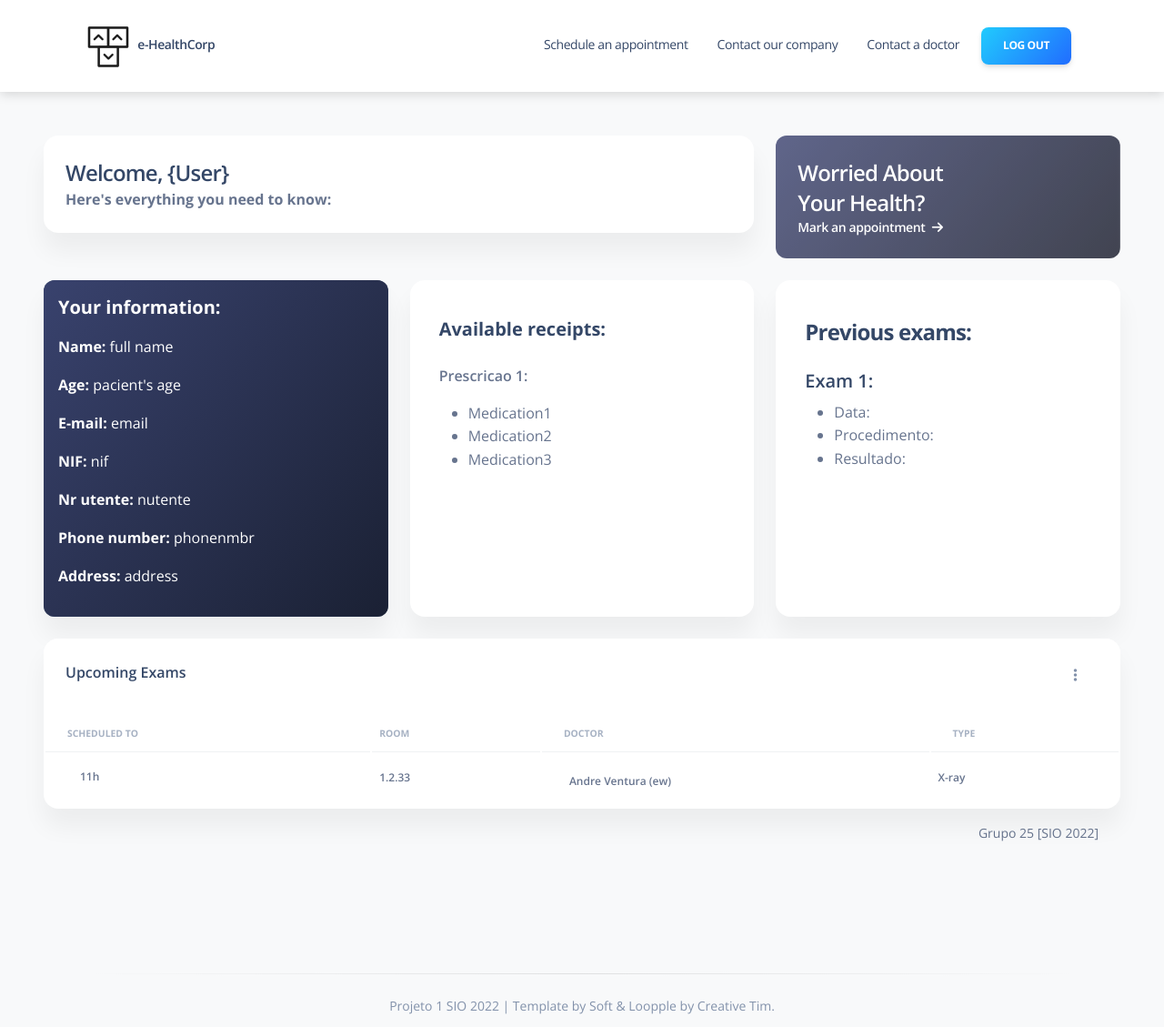
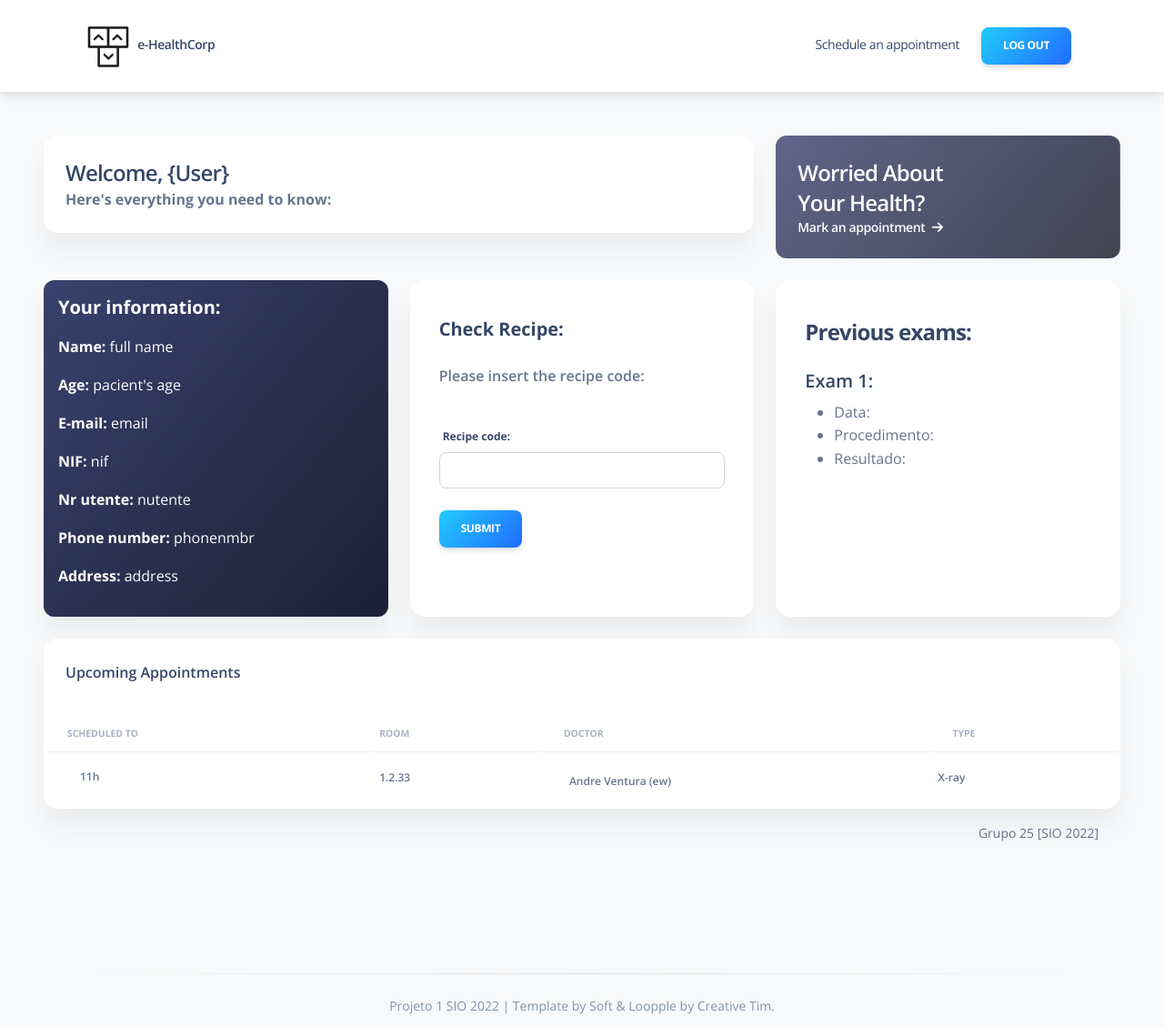
Before and after one commit to detiuaveiro/assignment-1---vulnerable-ehealth-application-grupo_25, a Flask app: page /logged in a window 1280 px wide; the page is wider, and only the part inside the window is pictured. Shown: the top 1129 px of that part at 91% size. Run offline with Flask 2, Linux system fonts and the light colour scheme; some libraries are stand-ins or nearby versions.

Commit message:
added last html implementations - for now

```diff
--- a/project/app.py
+++ b/project/app.py
@@ -9,15 +9,15 @@
 
 db = mysql.connector.connect(
     host="localhost",
-    port=3307,
-    user="root",
-    password="1904",
+    #port=3307,
+    #user="root",
+    #password="1904",
     get_warnings=True,
     #user="daniel",
     #password="8495",
     database="eHealthCorp",
-    #user="bruna",
-    #password="12345678",
+    user="bruna",
+    password="12345678",
     #database="sio_db"
     #user='andre',
     #password='Password123#@!',
--- a/project/templates/logged.html
+++ b/project/templates/logged.html
@@ -32,7 +32,10 @@
   <script src="https://kit.fontawesome.com/42d5adcbca.js" crossorigin="anonymous"></script>
   <!-- CSS Files -->
     <link rel="stylesheet" id="pagestyle" href="{{ url_for('static', filename='css/soft-ui-dashboard.css') }}" />
-</head>
+  <script src="https://code.jquery.com/jquery-3.2.1.slim.min.js" integrity="sha384-KJ3o2DKtIkvYIK3UENzmM7KCkRr/rE9/Qpg6aAZGJwFDMVNA/GpGFF93hXpG5KkN" crossorigin="anonymous"></script>
+<script src="https://cdnjs.cloudflare.com/ajax/libs/popper.js/1.12.3/umd/popper.min.js" integrity="sha384-vFJXuSJphROIrBnz7yo7oB41mKfc8JzQZiCq4NCceLEaO4IHwicKwpJf9c9IpFgh" crossorigin="anonymous"></script>
+<script src="https://maxcdn.bootstrapcdn.com/bootstrap/4.0.0-beta.2/js/bootstrap.min.js" integrity="sha384-alpBpkh1PFOepccYVYDB4do5UnbKysX5WZXm3XxPqe5iKTfUKjNkCk9SaVuEZflJ" crossorigin="anonymous"></script>
+  </head>
 
 <body class="g-sidenav-show  bg-gray-100">
   {% include 'navbar-logged.html' %}
@@ -96,13 +99,34 @@
           <div class="card h-100 p-3">
             <div class="overflow-hidden position-relative border-radius-lg h-100">
               <div class="card-body position-relative z-index-1 d-flex flex-column h-100 p-3">
-                <h5 class="font-weight-bolder mb-4 pt-2">Available receipts:</h5>
-                <p class="font-weight-bold">Prescricao 1:</p>
-                <ul>
-                  <li>Medication1</li>
-                  <li>Medication2</li>
-                  <li>Medication3</li>
-                </ul>
+                <h5 class="font-weight-bolder mb-4 pt-2">Check Recipe:</h5>
+                <p class="font-weight-bold">Please insert the recipe code:</p>
+                <div class="col-12 pt-4">
+                  <label for="name">Recipe code:</label>
+                  <input class="form-control" type="text" id="name" name="name">
+                </div>
+                <div class="col-auto pt-4">
+                  <button type="button" class="btn mb-0 cursor-pointer bg-gradient-info" id="finishedBut" data-toggle="modal" data-target="#exampleModalCenter">Submit</button>
+                </div>
+              </div>
+             <div class="modal fade" id="exampleModalCenter" tabindex="-1" role="dialog" aria-labelledby="exampleModalCenterTitle" aria-hidden="true">
+                <div class="modal-dialog modal-dialog-centered" role="document">
+                  <div class="modal-content">
+                    <div class="modal-header">
+                      <h5 class="modal-title" id="exampleModalLongTitle">Recipe found:</h5>
+                      <button type="button" class="close" data-dismiss="modal" aria-label="Close">
+                        <span aria-hidden="true">&times;</span>
+                      </button>
+                    </div>
+                    <div class="modal-body">
+                      <h6>Medicação: </h6>
+                      <h6>Nao sei mais...: </h6>
+                    </div>
+                    <div class="modal-footer">
+                      <button type="button" class="btn btn-secondary" data-dismiss="modal">Close</button>
+                    </div>
+                  </div>
+                </div>
               </div>
             </div>
           </div>
@@ -126,25 +150,12 @@
       </div>
 
       <div class="row my-4">
-        <div class="col-lg-12 col-md-6 mb-md-0 mb-4">
+        <div class="col-lg-12 col-md-12 mb-md-0 mb-4">
           <div class="card">
             <div class="card-header pb-0">
               <div class="row">
                 <div class="col-lg-6 col-7">
-                  <h6>Upcoming Exams</h6>
-                </div>
-                <div class="col-lg-6 col-5 my-auto text-end">
-                  <div class="dropdown float-lg-end pe-4">
-                    <a class="cursor-pointer" id="dropdownTable" data-bs-toggle="dropdown" aria-expanded="false">
-                      <i class="fa fa-ellipsis-v text-secondary"></i>
-                    </a>
-                    <ul class="dropdown-menu px-2 py-3 ms-sm-n4 ms-n5" aria-labelledby="dropdownTable">
-                      <li><a class="dropdown-item border-radius-md" href="javascript:;">Exam type ascending</a></li>
-                      <li><a class="dropdown-item border-radius-md" href="javascript:;">Exam type descending</a></li>
-                      <li><a class="dropdown-item border-radius-md" href="javascript:;">Hour type ascending</a></li>
-                      <li><a class="dropdown-item border-radius-md" href="javascript:;">Hour type descending</a></li>
-                    </ul>
-                  </div>
+                  <h6>Upcoming Appointments</h6>
                 </div>
               </div>
             </div>
--- a/project/templates/navbar-logged.html
+++ b/project/templates/navbar-logged.html
@@ -18,12 +18,6 @@
                     <a href="{{ url_for('appointment')}}" class="nav-link ps-2 cursor-pointer">Schedule an appointment</a>
                 </li>
                 <li class="nav-item mx-2">
-                    <a href="{{ url_for('contactform')}}" class="nav-link ps-2 cursor-pointer">Contact our company</a>
-                </li>
-                <li class="nav-item mx-2">
-                    <a href="{{ url_for('contactdoctor')}}" class="nav-link ps-2 cursor-pointer">Contact a doctor</a>
-                </li>
-                <li class="nav-item mx-2">
                     <a href="{{ url_for('logout')}}" class="btn mb-0 cursor-pointer bg-gradient-info">
                         Log Out
                     </a>
```
Also changed, not shown: project/static/style.css (+8 -0 lines), project/templates/contactform.html (deleted, +0 -121 lines), project/templates/user-appointment.html (+35 -9 lines), project/README.md, 2 other files.
